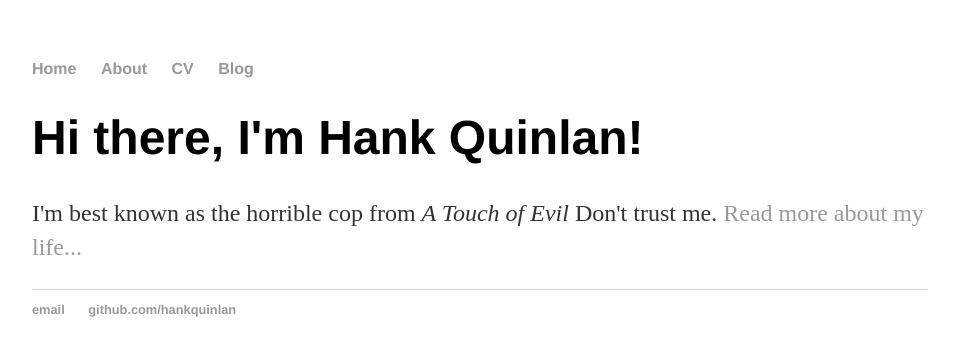
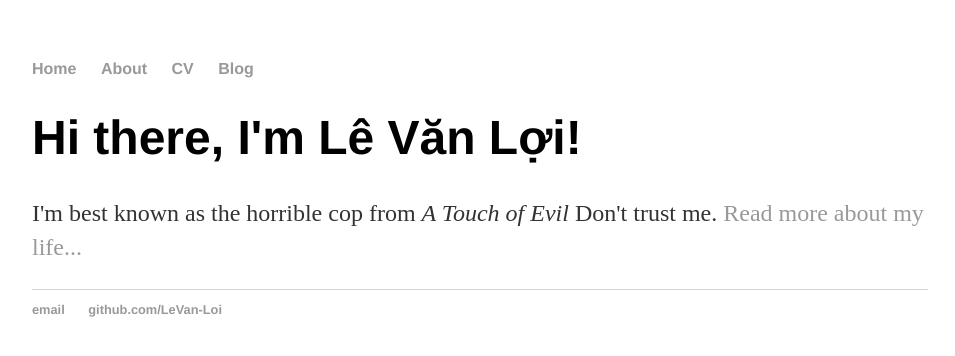
Before and after one commit to LeVan-Loi/LeVan-Loi.github.io, a Jekyll site: the page index.html, which Jekyll copies as it is, in a window 1280 px wide. Shown: the top 356 px of the page, without its empty margins (160-1115 px from the left). Built offline with Jekyll 4.4.1, drawn with Linux system fonts in a browser that asks for light colours.

Commit message:
Update index.html to my profile

```diff
--- a/index.html
+++ b/index.html
@@ -1,7 +1,7 @@
 <!DOCTYPE html>
 <html>
 	<head>
-		<title>Hank Quinlan, Horrible Cop</title>
+		<title>Lê Văn Lợi, Horrible Cop</title>
 		<!-- link to main stylesheet -->
 		<link rel="stylesheet" type="text/css" href="/css/main.css">
 
@@ -17,14 +17,14 @@
 		</nav>
 		<div class="container">
     		<div class="blurb">
-        		<h1>Hi there, I'm Hank Quinlan!</h1>
+        		<h1>Hi there, I'm Lê Văn Lợi!</h1>
 				<p>I'm best known as the horrible cop from <em>A Touch of Evil</em> Don't trust me. <a href="/about">Read more about my life...</a></p>
     		</div><!-- /.blurb -->
 		</div><!-- /.container -->
 		<footer>
     		<ul>
-        		<li><a href="mailto:hankquinlanhub@gmail.com">email</a></li>
-        		<li><a href="https://github.com/hankquinlan">github.com/hankquinlan</a></li>
+        		<li><a href="mailto:levanloi@gmail.com">email</a></li>
+        		<li><a href="https://github.com/LeVan-Loi">github.com/LeVan-Loi</a></li>
 			</ul>
 		</footer>
 	</body>
```
